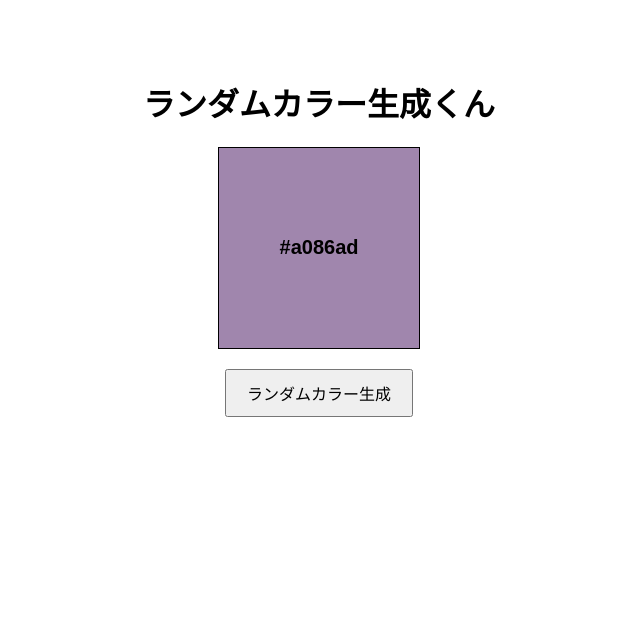
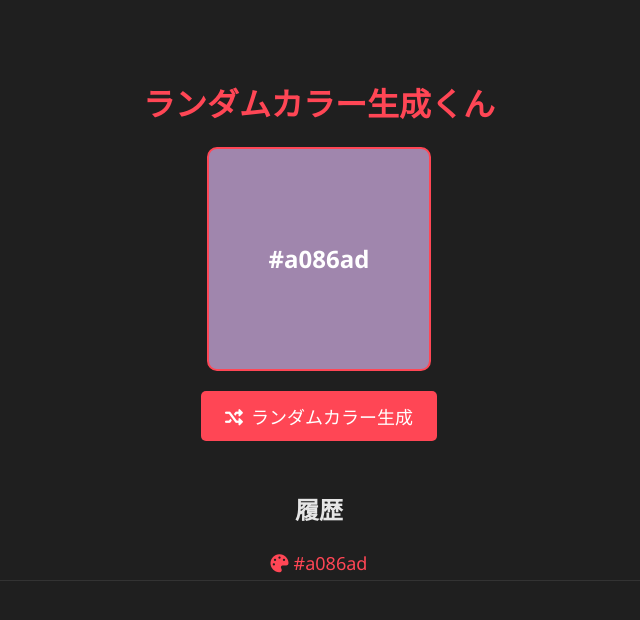
Before and after one commit to siroio/RandomColor, a plain HTML site: page index.html in a window 1280 px wide. Both pictures are taken after a click on the button "ランダムカラー生成". Shown: the whole page, without its empty margins (321-961 px from the left). Drawn offline with Linux system fonts and the light colour scheme.

Commit message:
Update index.html

```diff
--- a/index.html
+++ b/index.html
@@ -4,37 +4,90 @@
   <meta charset="UTF-8">
   <meta name="viewport" content="width=device-width, initial-scale=1.0">
   <title>ランダムカラー生成くん</title>
+
+  <!-- Font AwesomeのCDNを読み込み -->
+  <link rel="stylesheet" href="https://cdnjs.cloudflare.com/ajax/libs/font-awesome/6.0.0-beta3/css/all.min.css">
+
   <style>
     body {
-      font-family: Arial, sans-serif;
+      font-family: 'Segoe UI', Tahoma, Geneva, Verdana, sans-serif;
       text-align: center;
+      background-color: #1f1f1f;
+      color: #e5e5e5;
       padding: 50px;
     }
+    h1 {
+      color: #ff4655;
+    }
     #colorBox {
-      width: 200px;
-      height: 200px;
+      width: 220px;
+      height: 220px;
       margin: 20px auto;
-      border: 1px solid #000;
+      border: 2px solid #ff4655;
       display: flex;
       align-items: center;
       justify-content: center;
-      font-size: 20px;
+      font-size: 24px;
       font-weight: bold;
+      color: #ffffff;
+      border-radius: 10px;
     }
     button {
-      padding: 10px 20px;
-      font-size: 16px;
+      padding: 12px 24px;
+      font-size: 18px;
+      color: #fff;
+      background-color: #ff4655;
+      border: none;
+      border-radius: 5px;
       cursor: pointer;
+      transition: background-color 0.3s;
+    }
+    button i {
+      margin-right: 8px;
+    }
+    button:hover {
+      background-color: #ff6a78;
+    }
+    #history {
+      margin-top: 20px;
+      text-align: center;
+    }
+    .history-item {
+      font-size: 18px;
+      color: #ff4655;
+      cursor: pointer;
+      padding: 5px;
+      border-bottom: 1px solid #333;
+      display: flex;
+      align-items: center;
+      justify-content: center;
+      transition: color 0.3s;
+    }
+    .history-item i {
+      margin-right: 5px;
+    }
+    .history-item:hover {
+      color: #ff6a78;
+    }
+    #copyMessage {
+      color: #32CD32;
+      font-size: 14px;
+      margin-top: 10px;
+      visibility: hidden;
     }
   </style>
 </head>
 <body>
   <h1>ランダムカラー生成くん</h1>
   <div id="colorBox">#FFFFFF</div>
-  <button onclick="generateRandomColor()">ランダムカラー生成</button>
+  <button onclick="generateRandomColor()"><i class="fas fa-random"></i>ランダムカラー生成</button>
+  <div id="copyMessage"><i class="fas fa-check"></i> カラーコードをコピーしました!</div>
+  <div id="history">
+    <h2>履歴</h2>
+  </div>
 
   <script>
-    function generateRandomColor() {
+    const generateRandomColor = () => {
       // ランダムな16進数カラーコードを生成
       const randomColor = '#' + Math.floor(Math.random() * 16777215).toString(16).padStart(6, '0');
 
@@ -42,6 +95,30 @@
       const colorBox = document.getElementById('colorBox');
       colorBox.style.backgroundColor = randomColor;
       colorBox.textContent = randomColor;
+
+      // 履歴に追加
+      addColorToHistory(randomColor);
+    }
+
+    const addColorToHistory = (color) => {
+      const historyDiv = document.getElementById('history');
+      const colorItem = document.createElement('div');
+      colorItem.className = 'history-item';
+      colorItem.innerHTML = `<i class="fas fa-palette"></i> ${color}`;
+
+      // クリックでコピー機能
+      colorItem.onclick = () => copyToClipboard(color);
+
+      historyDiv.appendChild(colorItem);
+    }
+
+    const copyToClipboard = (text) => {
+      navigator.clipboard.writeText(text).then(() => {
+        // コピー成功メッセージ表示
+        const copyMessage = document.getElementById('copyMessage');
+        copyMessage.style.visibility = 'visible';
+        setTimeout(() => copyMessage.style.visibility = 'hidden', 1500);
+      });
     }
   </script>
 </body>
```
